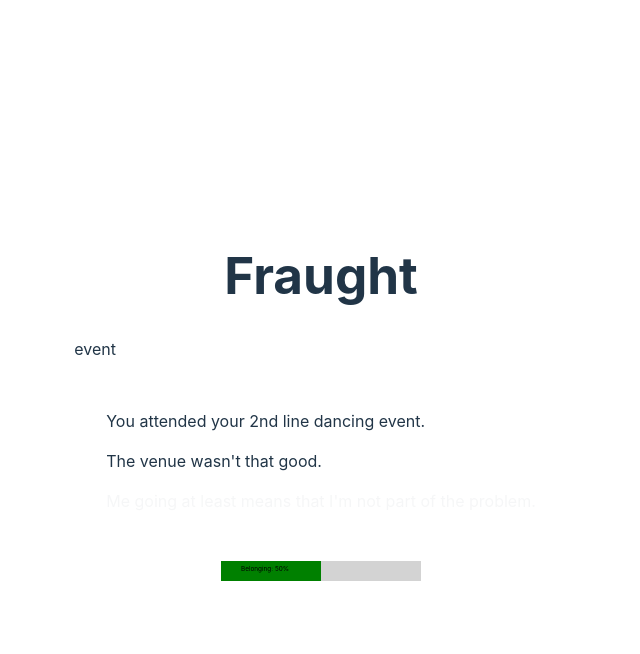
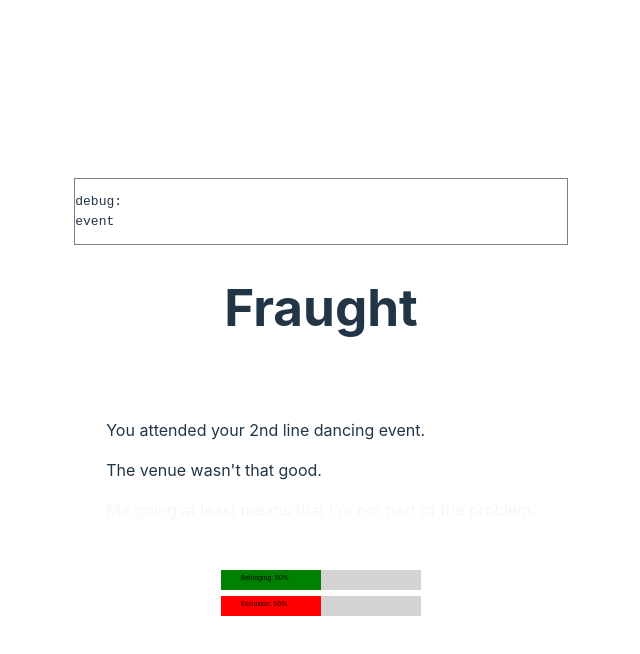
Before and after one commit to mapsandapps/fraught, a React (Vite) app: page / in a window 1280 px wide. Both pictures are taken after a click on the button "Continue". Shown: the top 654 px of the page, without its empty margins (319-959 px from the left). Built offline with nearby package versions, Linux system fonts and the light colour scheme.

Commit message:
Improve meters & Home

```diff
--- a/src/App.css
+++ b/src/App.css
@@ -8,11 +8,9 @@ h1 {
   text-align: center;
 }
 
-/* @media (prefers-reduced-motion: no-preference) {
-  a:nth-of-type(2) .logo {
-    animation: logo-spin infinite 20s linear;
-  }
-} */
+.debug {
+  border: 1px solid gray;
+}
 
 .card {
   padding: 2em;
--- a/src/App.tsx
+++ b/src/App.tsx
@@ -37,10 +37,15 @@ function App() {
 
   return (
     <>
+      <div className="debug">
+        <pre>
+          debug: <br />
+          {gameState}
+        </pre>
+      </div>
       <h1>Fraught</h1>
-      {gameState}
       {gameState === GameState.start && <Start onExit={exitStart} />}
-      {gameState === GameState.preEvent && <PreEvent hobby={hobby} nextEvent={nextEvent} onExit={exitPreEvent} />}
+      {gameState === GameState.preEvent && <PreEvent hobby={hobby} nextEvent={nextEvent} eventHistoryLog={eventHistoryLog} onExit={exitPreEvent} />}
       {gameState === GameState.event && <Event hobby={hobby} nextEvent={nextEvent} eventHistoryLog={eventHistoryLog} onExit={exitEvent} />}
       {gameState === GameState.home && <Home hobby={hobby} eventHistoryLog={eventHistoryLog} onExit={exitEvent} />}
     </>
--- a/src/components/Event.tsx
+++ b/src/components/Event.tsx
@@ -54,6 +54,7 @@ export default function Event(props: EventProps) {
       occurrence.timing = timing
       texts.push(occurrence.text)
       texts.push(getStatChangeText(occurrence))
+      timing += DEFAULT_TEXT_ANIMATION_DELAY
     })
   })
 
--- a/src/components/Home.tsx
+++ b/src/components/Home.tsx
@@ -1,5 +1,6 @@
-import { Choice, EventHistory, EventHistoryLog, Stat } from "../types";
-import { HOME_BELONGING, HOME_EXCLUSION, clampStat } from "../helpers";
+import { Choice, Direction, Event, EventHistory, EventHistoryLog, Stat } from "../types";
+import { DEFAULT_TEXT_ANIMATION_DELAY, HOME_BELONGING, HOME_EXCLUSION, clampStat } from "../helpers";
+import Meters from "./Meters";
 
 interface HomeProps {
   hobby: string;
@@ -26,12 +27,50 @@ export default function Home(props: HomeProps) {
     finalExclusion,
   };
 
+  const texts = [
+    'You spend a cozy night at home.',
+    `Your belonging increases by ${deltaBelonging},`,
+    `but your exclusion also increases by ${deltaExclusion}.`,
+    `You miss your ${hobby.toLowerCase()} friends.`
+  ]
+
+  const event: Event = [
+    {
+      text: '',
+      occurrences: [
+        {
+          text: '',
+          stat: Stat.belonging,
+          direction: Direction.positive,
+          value: deltaBelonging,
+          timing: 1000
+        },{
+          text: '',
+          stat: Stat.exclusion,
+          direction: Direction.positive,
+          value: deltaExclusion,
+          timing: 2000
+        }
+      ]
+    }
+  ]
+
   return (
     <div className="card">
-      <p>You spend a cozy night at home.</p>
-      <p>
-        Your belonging increases by {deltaBelonging}, but your exclusion also increases by {deltaExclusion}. You miss your {hobby.toLowerCase()} friends.
-      </p>
+      {texts.map((text, i) => {
+        const animationDelay = `${i * DEFAULT_TEXT_ANIMATION_DELAY}ms`
+
+        return (
+          <p
+            key={`text-${i}`}
+            className="fade-in-text"
+            style={{ animationDelay }}
+          >
+            { text }
+          </p>
+        )
+      })}
+      <Meters event={event} eventHistoryLog={eventHistoryLog} />
       <button onClick={() => onExit(eventHistory)}>Continue</button>
     </div>
   );
--- a/src/components/Meters.tsx
+++ b/src/components/Meters.tsx
@@ -3,7 +3,7 @@ import { DEFAULT_METER_ANIMATION_DELAY, MAX_BELONGING, MAX_EXCLUSION, getOccurre
 import { useEffect, useState } from "react";
 
 interface MetersProps {
-  event: Event
+  event?: Event
   eventHistoryLog: EventHistoryLog;
 }
 
@@ -14,7 +14,7 @@ export default function Meters(props: MetersProps) {
 
   const lastEvent = eventHistoryLog[eventHistoryLog.length - 1];
 
-  const occurrences = getOccurrencesForEvent(event)
+  const occurrences = event ? getOccurrencesForEvent(event) : []
 
   const belongingOccurrences = occurrences.filter(occurrence => {
     return occurrence.stat === Stat.belonging
@@ -66,32 +66,57 @@ export default function Meters(props: MetersProps) {
                   <rect x={prevBelonging} width={occurrence.value} height="10" fill="darkgreen" />
                 )}
                 {occurrence.direction < 0 && (
-                <rect x={prevBelonging - occurrence.value} width={occurrence.value} height="10" fill="darkred" />
+                  <rect x={prevBelonging - occurrence.value} width={occurrence.value} height="10" fill="red" />
                 )}
               </g>
             </>
           )
         })}
       </svg>
-    {/* <br />
+      <br />
       <svg viewBox={`0 0 ${MAX_EXCLUSION} 10`} width="200">
         <rect width={MAX_EXCLUSION} height="10" fill="lightgray" />
         <rect width={lastEvent.finalExclusion} height="10" fill="red"></rect>
         <text x={10} y={TEXT_Y} fontSize={FONT_SIZE}>
           Exclusion: {lastEvent.finalExclusion}%
         </text>
-      {deltaExclusion > 0 && (
-        <rect x={exclusion} width={deltaExclusion} height="10" fill="darkgreen" />
+        {exclusionOccurrences.map((occurrence, i) => {
+          if (!occurrence.value || !occurrence.timing) return
+
+          let prevExclusion = lastEvent.finalExclusion
+          let exclusion = lastEvent.finalExclusion
+
+          exclusionOccurrences.map((prevOccurrence, j) => {
+            if (!prevOccurrence.value) return
+            if (j <= i) {
+              if (j < i) prevExclusion += prevOccurrence.value * prevOccurrence.direction
+              exclusion += prevOccurrence.value * prevOccurrence.direction
+            }
+          })
+
+          const animationDelay = `${occurrence.timing}ms`
+
+          return (
+            <>
+              <g className="plop-in" style={{ animationDelay }}>
+                <rect width={MAX_EXCLUSION} height="10" fill="lightgray" />
+                <rect width={exclusion} height="10" fill="red"></rect>
+                <text x={10} y={TEXT_Y} fontSize={FONT_SIZE}>
+                  Exclusion: {exclusion}%
+                </text>
+              </g>
+              <g className="fade-in-out-meter" style={{ animationDelay }}>
+                {occurrence.direction > 0 && (
+                  <rect x={prevExclusion} width={occurrence.value} height="10" fill="darkred" />
                 )}
-      {deltaExclusion < 0 && (
-        <rect x={exclusion - deltaExclusion} width={deltaExclusion * -1} height="10" fill="darkred" />
+                {occurrence.direction < 0 && (
+                  <rect x={prevExclusion - occurrence.value} width={occurrence.value} height="10" fill="green" />
                 )}
-      {deltaExclusion && (
-        <text x={deltaExclusion > 0 ? exclusion : exclusion - deltaExclusion} y={TEXT_Y} fontSize={FONT_SIZE}>
-          {deltaExclusion > 0 ? '+' : '-'}{deltaExclusion}
-        </text>
-      )}
-    </svg> */}
+              </g>
+            </>
+          )
+        })}
+      </svg>
     </div>
   );
 }
--- a/src/components/PreEvent.tsx
+++ b/src/components/PreEvent.tsx
@@ -1,15 +1,17 @@
 import { useState } from "react";
 import { DEFAULT_TEXT_ANIMATION_DELAY } from "../helpers";
 import { Choice, Event } from "../types";
+import Meters from "./Meters";
 
 interface PreEventProps {
+  eventHistoryLog: EventHistoryLog;
   hobby: string;
   nextEvent: Event;
   onExit: (choice: Choice) => void;
 }
 
 export default function PreEvent(props: PreEventProps) {
-  const { hobby, nextEvent, onExit } = props;
+  const { eventHistoryLog, hobby, nextEvent, onExit } = props;
   const [buttonsShown, setButtonsShown] = useState(false)
 
   const texts = [
@@ -50,6 +52,7 @@ export default function PreEvent(props: PreEventProps) {
           <button onClick={() => onExit(Choice.home)}>Stay home</button>
         </>
       )}
+      <Meters eventHistoryLog={eventHistoryLog} />
     </div>
   );
 }
--- a/src/helpers.ts
+++ b/src/helpers.ts
@@ -77,7 +77,9 @@ export const getDeltaStat = (event: Event, stat: Stat): number => {
   })
 
   const valuesOfStat = occurrencesOfStat.map(occurrence => {
-    return occurrence.value
+    if (!occurrence.value) return 0
+
+    return occurrence.value * occurrence.direction
   })
 
   return sum(valuesOfStat)
```
Lines whose indentation alone changed are shown as unchanged.
